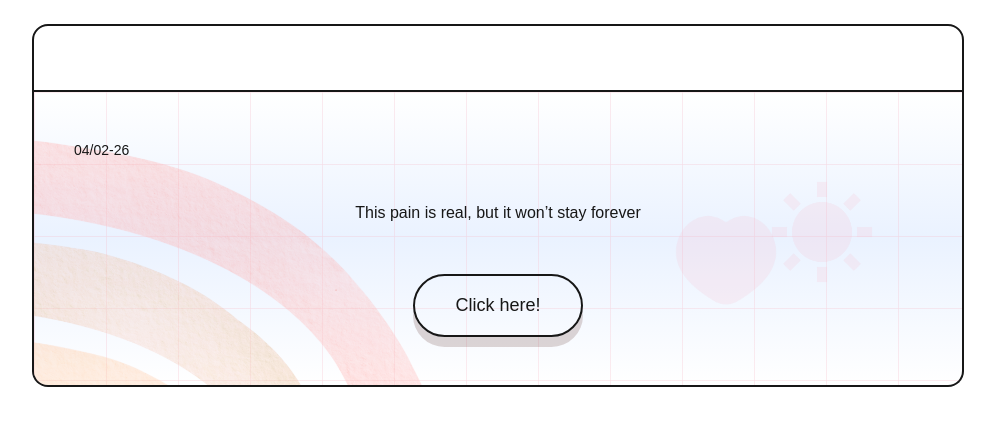
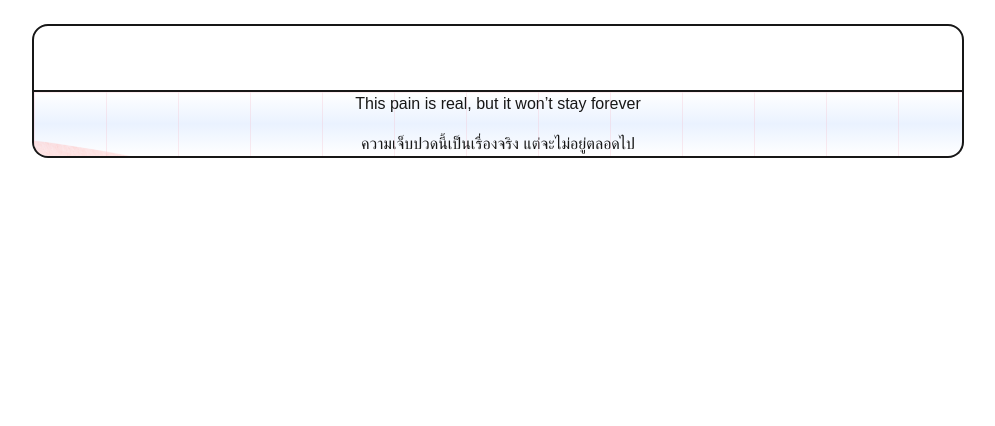
Before and after one commit to Prakaikool/D-D-DAY, a Next.js app: page / in a window 1280 px wide. Shown: the top 426 px of the page, without its empty margins (142-1137 px from the left). Built offline with nearby package versions, Linux system fonts and the light colour scheme.

Commit message:
Made the message in both eng / th

```diff
--- a/src/app/page.tsx
+++ b/src/app/page.tsx
@@ -93,36 +93,25 @@ export default function Home() {
                     />
 
                     {/* Content */}
-                    <div className="relative px-10 py-12">
-                        <div className="font-mono text-sm text-inkBlue">
-                            {dateLabel}
-                        </div>
+                    <div className="space-y-2 text-center">
+                        {msg.en.map((line, i) => (
+                            <p
+                                key={`en-${i}`}
+                                className="font-mono text-inkBlue"
+                            >
+                                {line}
+                            </p>
+                        ))}
 
-                        <h1 className="mt-10 text-center font-onest text-[40px] font-semibold leading-tight text-cocoa">
-                            {msg.title}
-                        </h1>
-
-                        <div className="mt-6 text-center font-mono text-[16px] leading-relaxed text-inkBlue">
-                            {msg.lines.map((line, i) => (
-                                <p key={`${i}-${line}`}>{line}</p>
+                        <div className="pt-2">
+                            {msg.th.map((line, i) => (
+                                <p
+                                    key={`th-${i}`}
+                                    className="font-onest text-cocoa"
+                                >
+                                    {line}
+                                </p>
                             ))}
-                        </div>
-
-                        <div className="mt-12 flex justify-center">
-                            <button
-                                onClick={handleClick}
-                                className="
-                  rounded-full border-2 border-cocoa bg-blush px-10 py-4
-                  font-mono text-[18px] text-inkBlue
-                  shadow-[0_10px_0_rgba(79,29,22,0.18)]
-                  transition
-                  hover:-translate-y-[1px]
-                  active:translate-y-[2px]
-                  active:shadow-[0_6px_0_rgba(79,29,22,0.18)]
-                "
-                            >
-                                Click here!
-                            </button>
                         </div>
                     </div>
                 </div>
--- a/src/data/messages.ts
+++ b/src/data/messages.ts
@@ -1,45 +1,55 @@
 export type Message = {
-    lines: string[];
+    en: string[];
+    th: string[];
 };
 
 export const MESSAGES: Message[] = [
     {
-        lines: ['Better days are quietly on their way']
+        en: ['Better days are quietly on their way'],
+        th: ['วันดี ๆ กำลังค่อย ๆ เดินทางมาหาคุณ']
     },
     {
-        lines: ['Rainy days don’t last forever']
+        en: ['Rainy days don’t last forever'],
+        th: ['วันที่ฝนตกไม่ได้อยู่ตลอดไป']
     },
     {
-        lines: ['Even unseen, your inner garden is alive']
+        en: ['Even unseen, your inner garden is alive'],
+        th: ['แม้มองไม่เห็น แต่สวนในใจคุณยังมีชีวิต']
     },
     {
-        lines: ['Today may bring a smile you didn’t expect']
+        en: ['Today may bring a smile you didn’t expect'],
+        th: ['วันนี้อาจมีรอยยิ้มที่คุณไม่คาดคิดเกิดขึ้น']
     },
     {
-        lines: ['A little light will find you today']
+        en: ['A little light will find you today'],
+        th: ['แสงเล็ก ๆ จะตามหาคุณเจอในวันนี้']
     },
     {
-        lines: ['A brighter moment is closer than you think']
+        en: ['A brighter moment is closer than you think'],
+        th: ['ช่วงเวลาที่สว่างกว่ากำลังใกล้เข้ามากว่าที่คุณคิด']
     },
     {
-        lines: ['It’s okay if today feels heavy. You don’t have to fix it']
+        en: ['It’s okay if today feels heavy.', 'You don’t have to fix it'],
+        th: ['ไม่เป็นไรถ้าวันนี้มันหนักหนา', 'คุณไม่จำเป็นต้องแก้ไขอะไร']
     },
     {
-        lines: [
-            'Someone cares about you,',
-            'even on the days you can’t feel it'
-        ]
+        en: ['Someone cares about you,', 'even on the days you can’t feel it'],
+        th: ['มีใครบางคนห่วงใยคุณ', 'แม้ในวันที่คุณไม่รู้สึกถึงมัน']
     },
     {
-        lines: ['You are allowed to be fragile today']
+        en: ['You are allowed to be fragile today'],
+        th: ['วันนี้คุณมีสิทธิ์ที่จะอ่อนแอได้']
     },
     {
-        lines: ['This chapter is hard, but it is not the whole story']
+        en: ['This chapter is hard, but it is not the whole story'],
+        th: ['บทนี้อาจยาก แต่ไม่ใช่ทั้งเรื่องราวของคุณ']
     },
     {
-        lines: ['This pain is real, but it won’t stay forever']
+        en: ['This pain is real, but it won’t stay forever'],
+        th: ['ความเจ็บปวดนี้เป็นเรื่องจริง แต่จะไม่อยู่ตลอดไป']
     },
     {
-        lines: ['Hello there!']
+        en: ['Hello there!'],
+        th: ['สวัสดีคุณนะ']
     }
 ];
```
